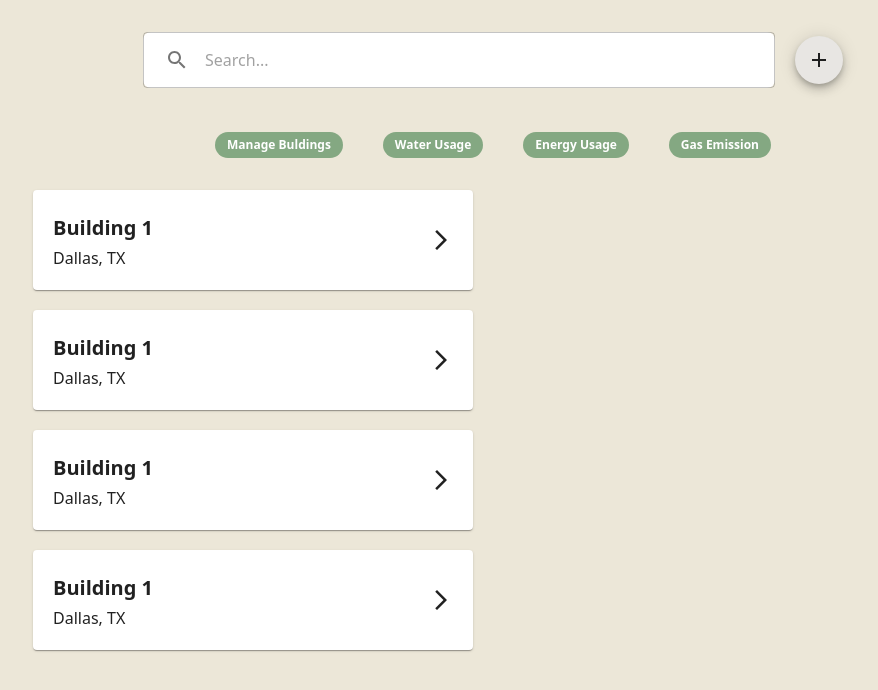
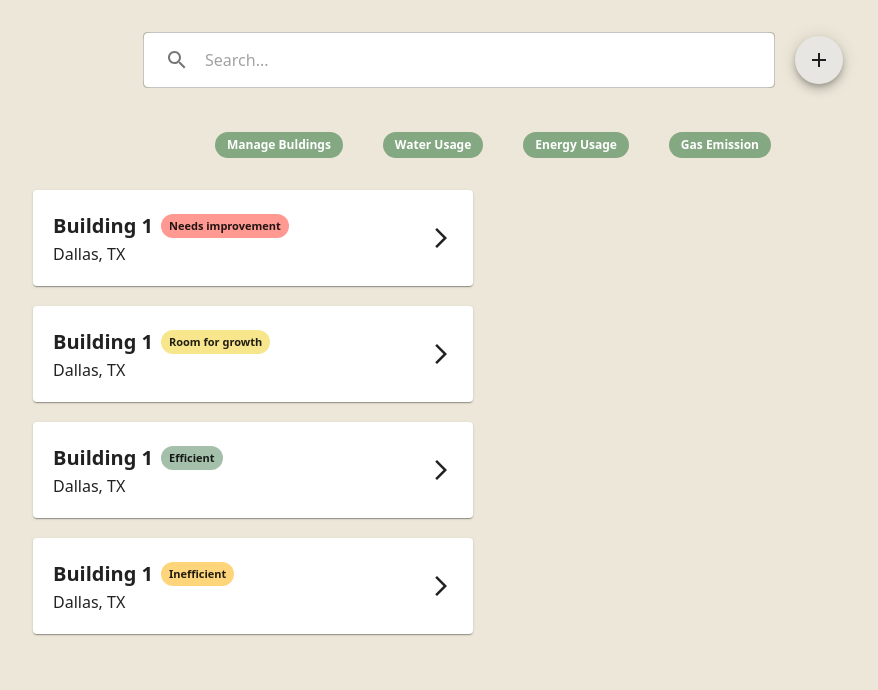
Before and after one commit to nl32/hackUTD2024, a Next.js app: page / in a window 1280 px wide. Shown: the top 690 px of the page, without its empty margins (147-1025 px from the left). Built offline with nearby package versions, Linux system fonts and the light colour scheme.

Commit message:
Add rating pills

```diff
--- a/src/app/page.tsx
+++ b/src/app/page.tsx
@@ -6,9 +6,9 @@ export default function Home() {
 
   const buildings: BuildingCardProps[] = [
     { id: "", name: 'Building 1', location: 'Dallas, TX', classification: 'red' },
-    { id: "", name: 'Building 1', location: 'Dallas, TX', classification: 'red' },
-    { id: "", name: 'Building 1', location: 'Dallas, TX', classification: 'red' },
-    { id: "", name: 'Building 1', location: 'Dallas, TX', classification: 'red' },
+    { id: "", name: 'Building 1', location: 'Dallas, TX', classification: 'yellow' },
+    { id: "", name: 'Building 1', location: 'Dallas, TX', classification: 'green' },
+    { id: "", name: 'Building 1', location: 'Dallas, TX', classification: 'orange' },
   ];
   return (
     <div className='flex flex-col items-center h-screen'>
--- a/src/components/building.tsx
+++ b/src/components/building.tsx
@@ -1,5 +1,6 @@
 import { ArrowForwardIos } from '@mui/icons-material';
-import { Card, Typography } from '@mui/material';
+import { Badge, Card, Typography } from '@mui/material';
+import tailwindTheme from 'src/../tailwind.config';
 
 export type BuildingCardProps = {
   name: string;
@@ -8,6 +9,12 @@ export type BuildingCardProps = {
   classification: 'red' | 'orange' | 'yellow' | 'green';
 };
 export default function Building(props: BuildingCardProps) {
+  const classificationKey = {
+    "red": "Needs improvement",
+    "orange": "Inefficient",
+    "yellow": "Room for growth",
+    "green": "Efficient"
+  }
   return (
     <Card className="flex m-5 rounded-lg bg-white p-5 flex-row justify-between items-center">
         <div>
@@ -15,9 +22,13 @@ export default function Building(props: BuildingCardProps) {
             <Typography variant="h6" fontWeight={700}>
               {props.name}
             </Typography>
+            <Badge color='success'/>
             <div
-              className={`h-5 w-5 bg-${props.classification}-600 m-2 rounded-full`}
-            />
+              className={`px-2 py-1 mx-2 rounded-full`}
+              style={{backgroundColor: tailwindTheme.theme.extend.colors.warning[props.classification]}}
+            >
+              <Typography fontWeight={700} fontSize={11}>{classificationKey[props.classification]}</Typography>
+            </div>
           </div>
           <Typography variant="body1">{props.location}</Typography>
         </div>
--- a/tailwind.config.ts
+++ b/tailwind.config.ts
@@ -16,6 +16,12 @@ export default {
           DEFAULT: "#84a882",
           dark: "#4a6a51",
         },
+        warning: {
+          red: "#FF9991",
+          yellow: "#F8E68D",
+          green: "#a5c0aa",
+          orange: "#FFD57C",
+        },
       },
     },
   },
```
